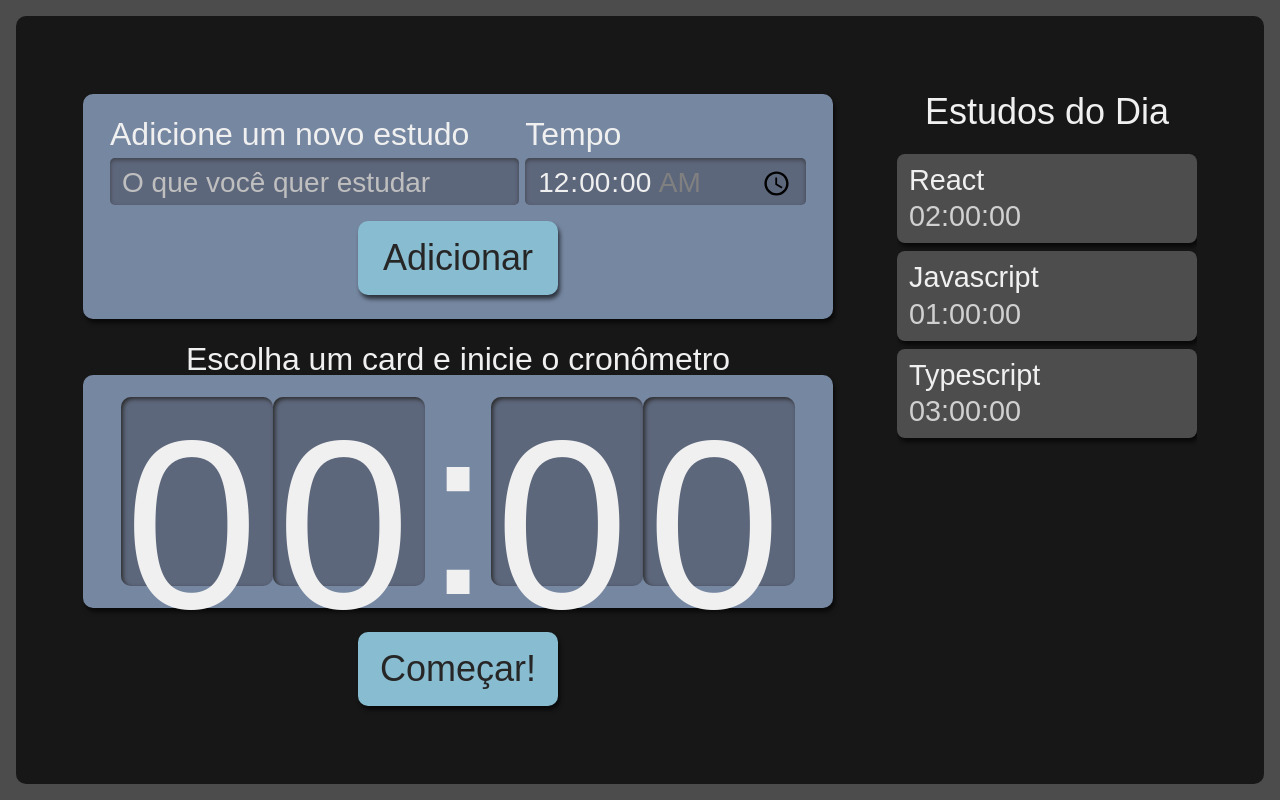
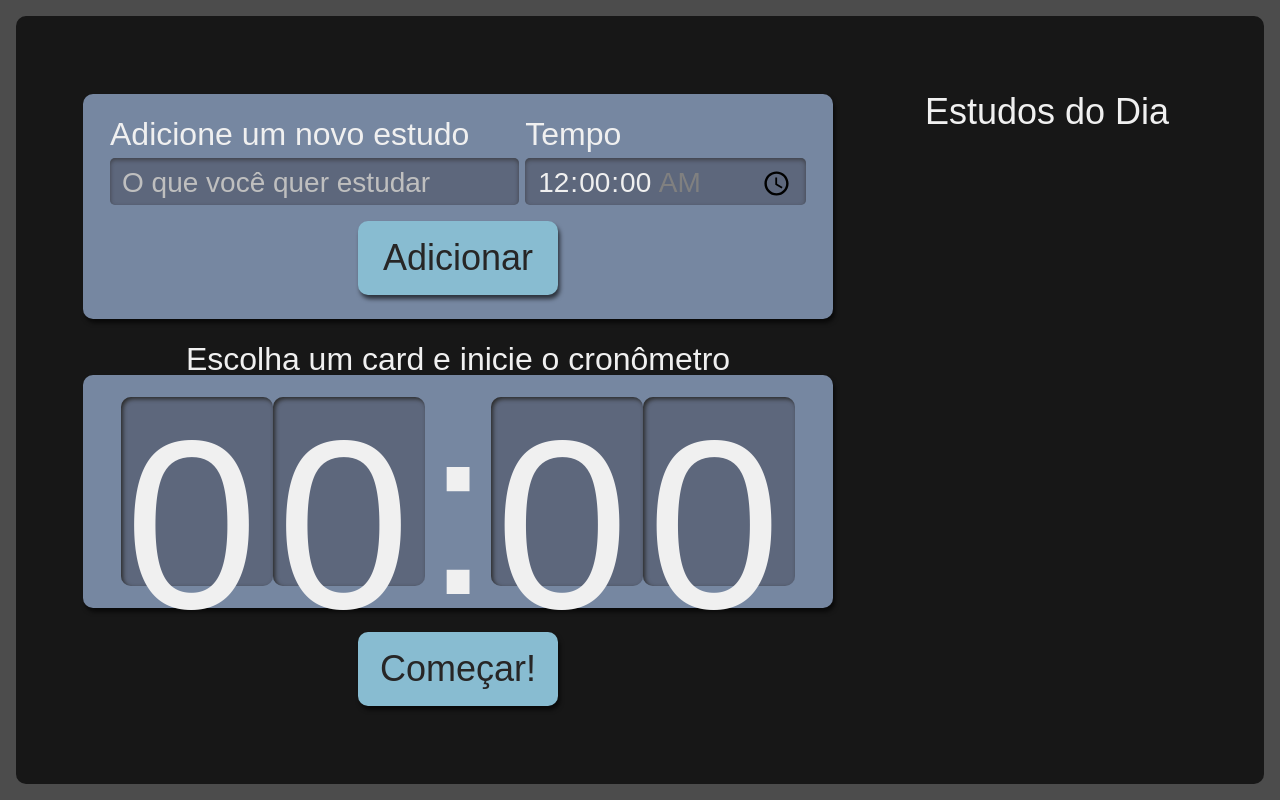
Before and after one commit to elisamorais/time_study_tsx_react, a React (Create React App) app: page / in a window 1280 px wide. Built offline with nearby package versions, Linux system fonts and the light colour scheme.

Commit message:
Continuação hook de estado - Atualizando a tarefa

```diff
--- a/src/components/Formulario.tsx/index.tsx
+++ b/src/components/Formulario.tsx/index.tsx
@@ -1,15 +1,22 @@
 import React from "react";
+import { ITarefa } from "../../types/tarefa";
 import Botao from "../Botao";
 import style from './Formulario.module.scss';
 
-class Formulario extends React.Component {
+class Formulario extends React.Component<{
+    setTarefas: React.Dispatch<React.SetStateAction<ITarefa[]>>
+}> {
     state={
         tarefa: '',
         tempo: '00:00'
     }
 
+
     adicionarTarefa(evento: React.FormEvent<HTMLFormElement>) {
         evento.preventDefault();
+        this.props.setTarefas(tarefasAntigas => [...tarefasAntigas, {...this.state}]);
+        console.log('state: ', this.state);
+
 
     }
 
@@ -24,7 +31,7 @@
                             name="tarefa"
                             id="tarefa"
                             value={this.state.tarefa}
-                            onChange={evento => this.setState({ ...this.state, tarefa: evento.target.value})}
+                            onChange={evento => this.setState({ ...this.state, tarefa: evento.target.value })}
                             placeholder="O que você quer estudar"
                             required
                     />
@@ -43,7 +50,6 @@
                            max="01:30:00"
                            required
                     />
-
                 </div>
                 <Botao>
                    Adicionar
--- a/src/components/Lista/index.tsx
+++ b/src/components/Lista/index.tsx
@@ -1,24 +1,11 @@
-import React, { useState } from "react";
+import { ITarefa } from "../../types/tarefa";
 import Item from "./Item";
 import style from './Lista.module.scss';
 
-
-function Lista () {
-    const [tarefas, setTarefas] = useState([{
-        tarefa: 'React',
-        tempo: '02:00:00'
-    }, {
-        tarefa: 'Javascript',
-        tempo: '01:00:00'
-    }, {
-        tarefa: 'Typescript',
-        tempo: '03:00:00'
-    }])
+function Lista ({ tarefas }: { tarefas: ITarefa[]}) {
     return (
         <aside className={style.listaTarefas}>
-            <h2 onClick={() => {
-                setTarefas([...tarefas, { tarefa: "Estudar estado", tempo: "05:00:00"}])
-            }}> Estudos do Dia </h2>
+            <h2> Estudos do Dia </h2>
             <ul>
                 {tarefas.map((item, index) => (
                     <Item
--- a/src/pages/App.tsx
+++ b/src/pages/App.tsx
@@ -1,15 +1,18 @@
-import React from 'react';
+import React, { useState } from 'react';
 import Cronometro  from '../components/Cronometro';
 import Formulario from '../components/Formulario.tsx';
 import Lista from '../components/Lista';
+import { ITarefa } from '../types/tarefa';
 import style from './App.module.scss';
 
 
 function App() {
+
+  const [tarefas, setTarefas] = useState<ITarefa[] | []> ([]);
   return (
     <div className={style.AppStyle}>
-      <Formulario />
-      <Lista />
+      <Formulario setTarefas={setTarefas}/>
+      <Lista tarefas={tarefas}/>
       <Cronometro />
     </div>
   );
--- /dev/null
+++ b/src/types/tarefa.ts
@@ -0,0 +1,4 @@
+export interface ITarefa {
+    tarefa: string,
+    tempo: string
+}
```
